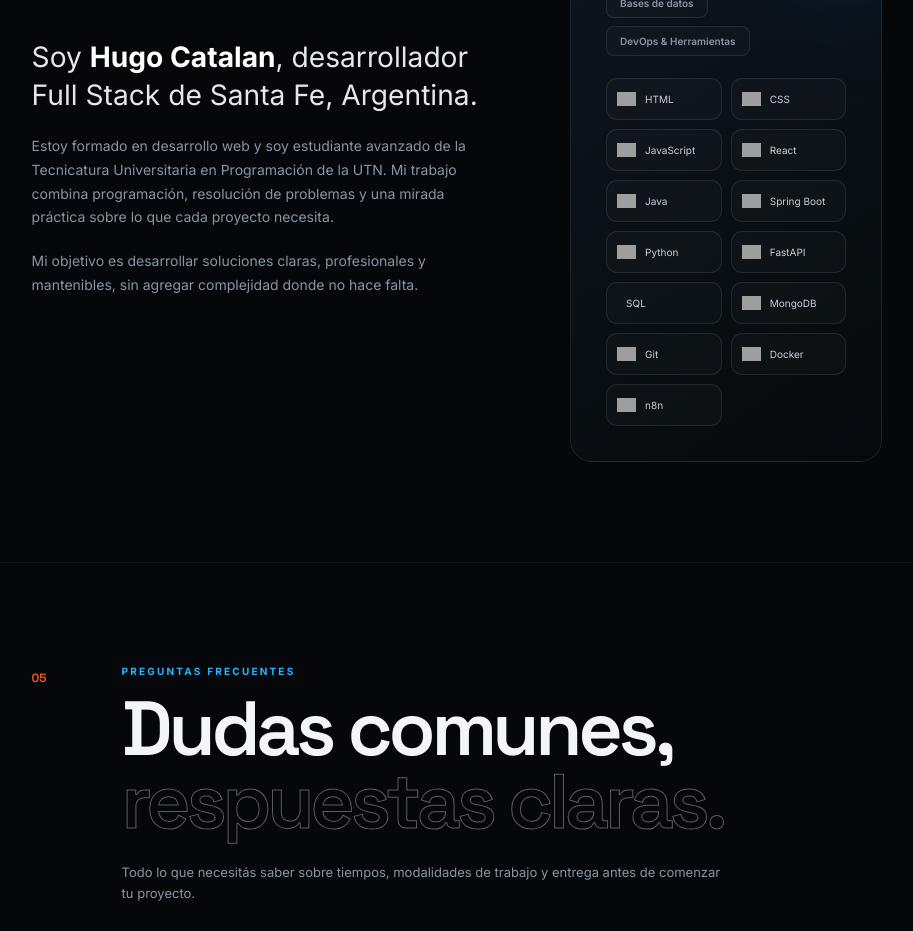
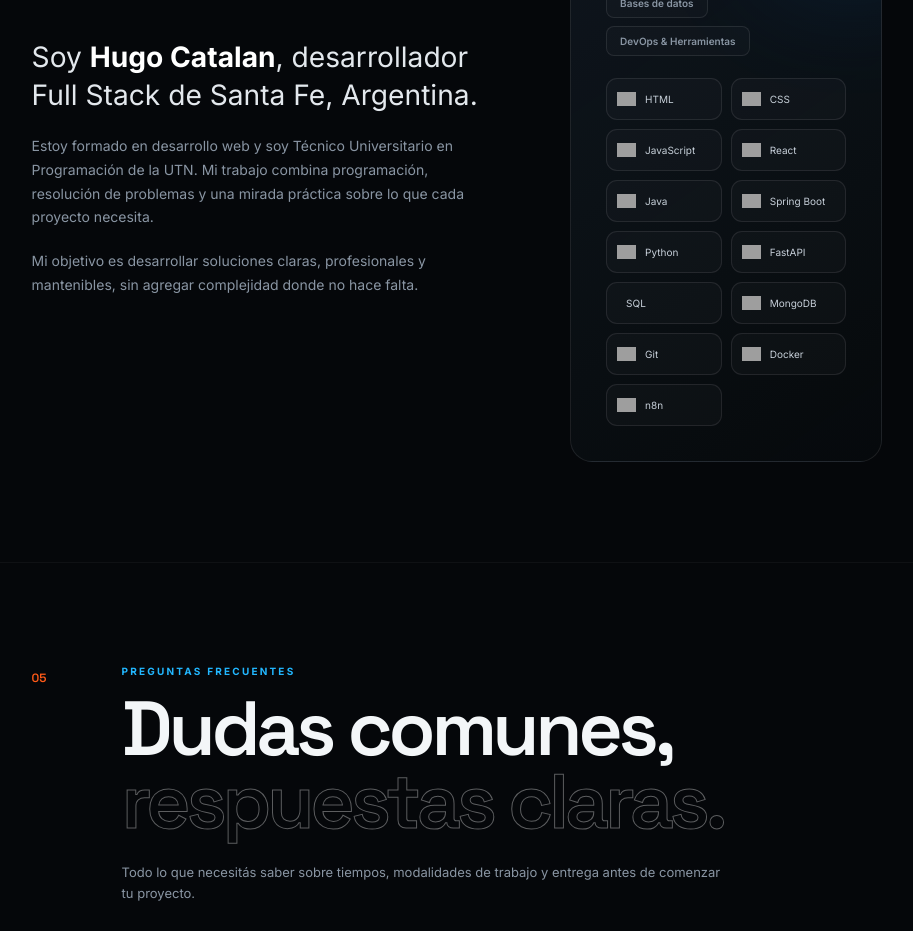
Before and after one commit to Hugocatalan/paginasHC, a React (Vite) app: page / in a window 1280 px wide. Shown: the part 5500-6431 px from the top of the page, without its empty margins (308-1221 px from the left). Built offline with nearby package versions, Linux system fonts and the light colour scheme; grey boxes are pictures that could not be loaded; some icons are missing.

Commit message:
fix: actualizar perfil a Tecnico Universitario en Programacion de la UTN

```diff
--- a/src/components/About.jsx
+++ b/src/components/About.jsx
@@ -45,9 +45,7 @@ export function About() {
             Soy <strong>{personalInfo.name}</strong>, desarrollador Full Stack de {personalInfo.locality}, {personalInfo.country}.
           </p>
           <p>
-            Estoy formado en desarrollo web y soy estudiante avanzado de la Tecnicatura Universitaria en
-            Programación de la UTN. Mi trabajo combina programación, resolución de problemas y una mirada
-            práctica sobre lo que cada proyecto necesita.
+            Estoy formado en desarrollo web y soy Técnico Universitario en Programación de la UTN. Mi trabajo combina programación, resolución de problemas y una mirada práctica sobre lo que cada proyecto necesita.
           </p>
           <p>
             Mi objetivo es desarrollar soluciones claras, profesionales y mantenibles, sin agregar
```
Also changed, not shown: public/llms.txt.
